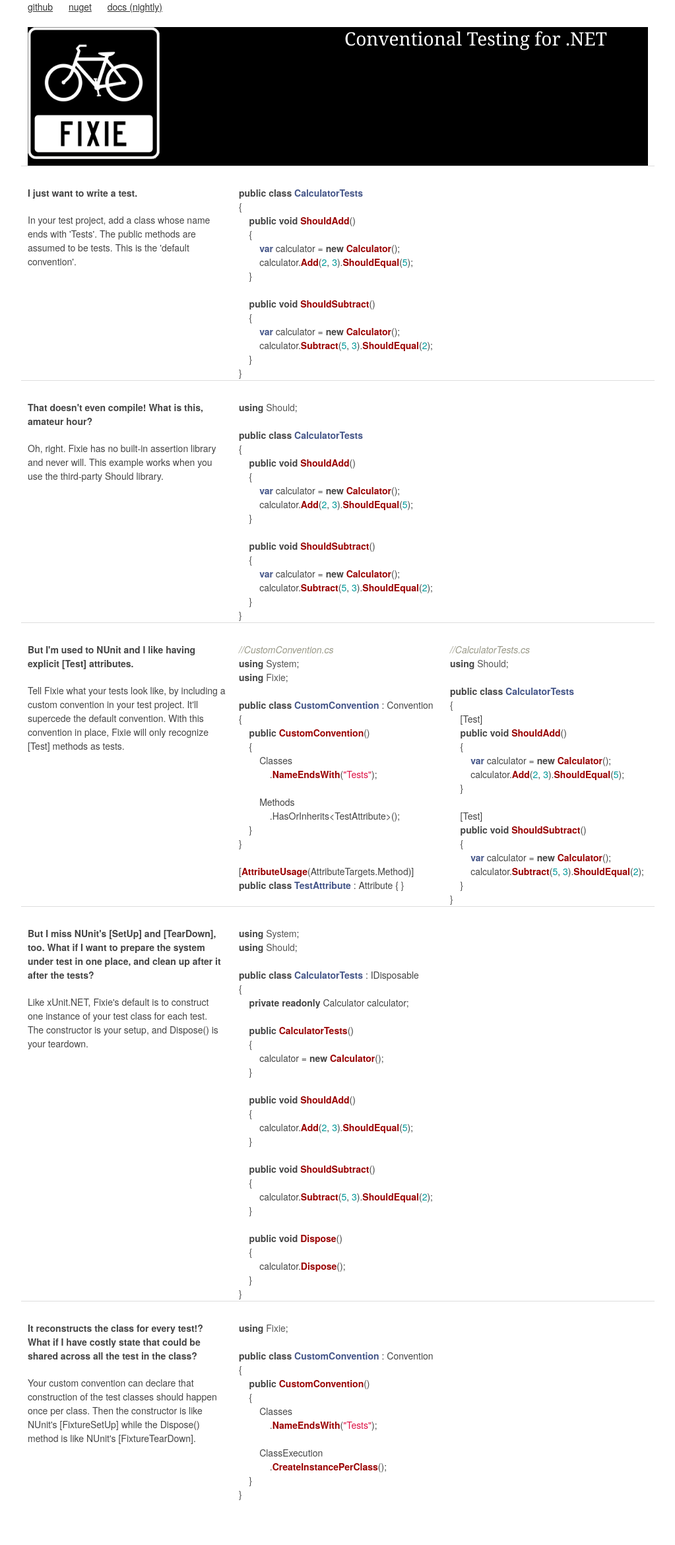
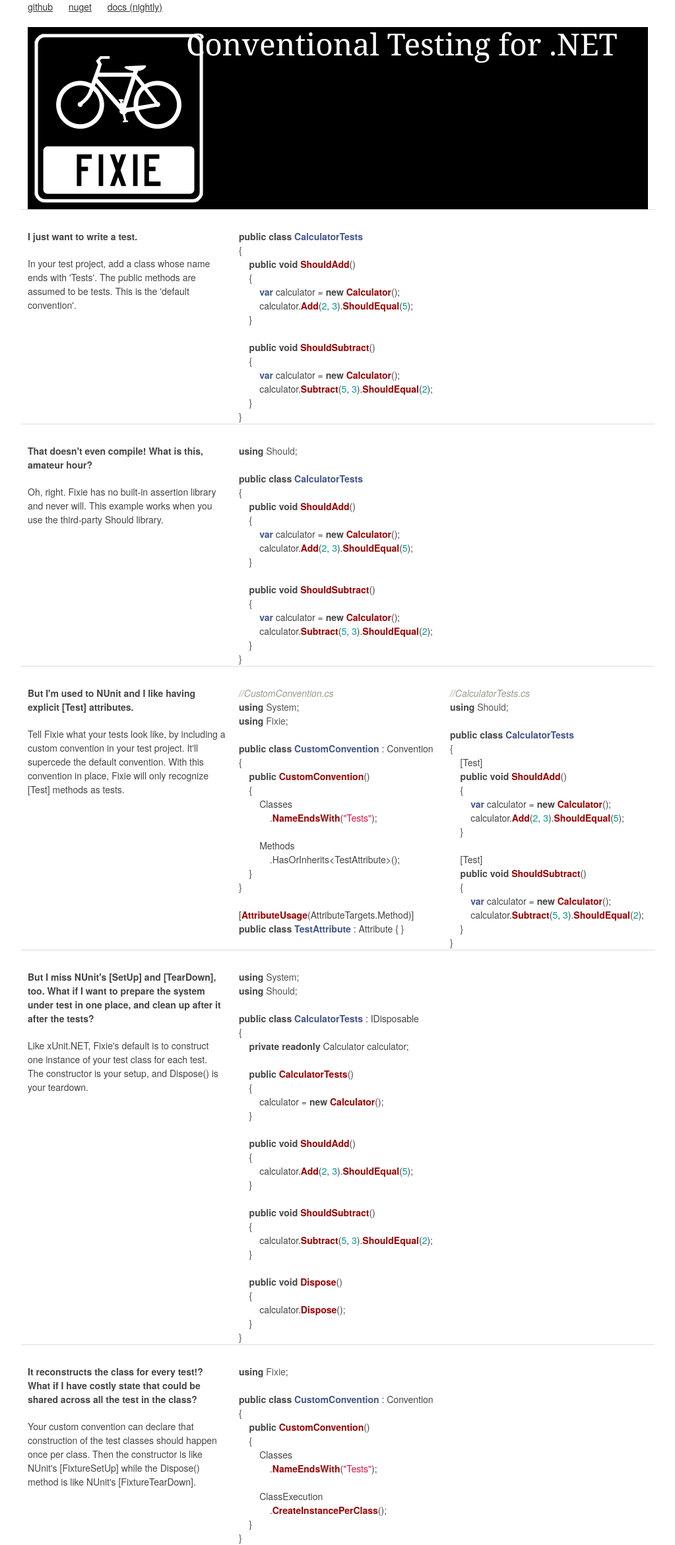
Before and after one commit to fixie/fixie.github.io, a Jekyll site: the page built from index.html, in a window 1280 px wide. Shown: the whole page at 66% size, without its empty margins (128-1151 px from the left). Built offline with Jekyll 4.4.1, drawn with Linux system fonts in a browser that asks for light colours; before the commit the page ends 2275 px from its top, so only the background shows below that.

Commit message:
Update default.html

```diff
--- a/_layouts/default.html
+++ b/_layouts/default.html
@@ -21,7 +21,7 @@
 
     #header {
       background-color: black;
-      height: 210px;
+      height: 276px;
     }
 
     .user {
@@ -45,11 +45,11 @@
 
     <div id="header" class="sixteen columns">
      <div class="row">
-      <div class="eight columns alpha">
-        <img src="images/fixie_256.png" width="200" height="200" />
+      <div class="four columns alpha">
+        <img src="images/fixie_256.png" style="margin: 10px" />
       </div>
-      <div class="eight columns omega">
-        <h3 style="color: white;">Conventional Testing for .NET</h3>
+      <div class="twelve columns omega">
+        <h1 style="color: white;">Conventional Testing for .NET</h1>
       </div>
      </div>
     </div>
```
